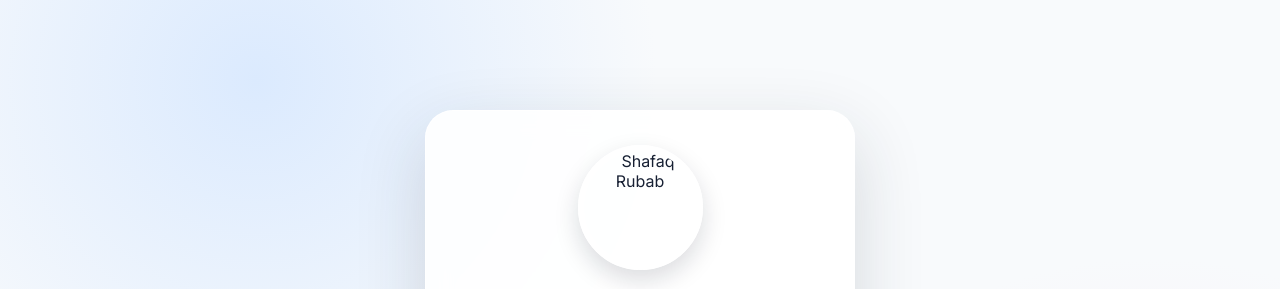
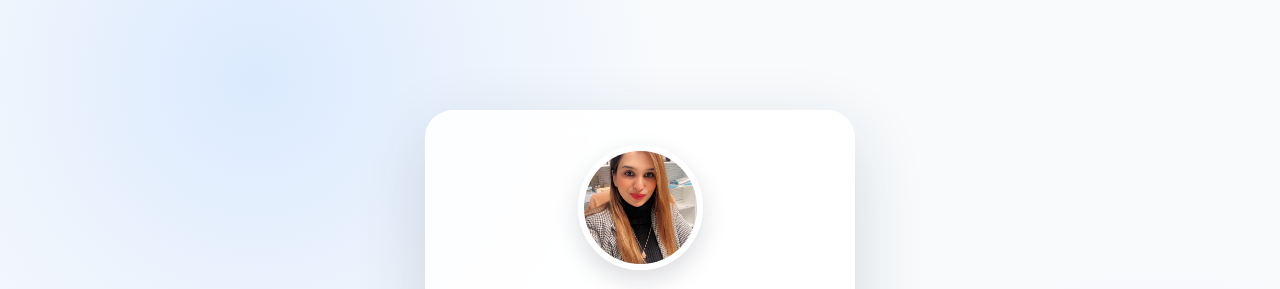
Before and after one commit to rubabshafaq123-sketch/SCRIMBAPROJECTTT, a plain HTML site: page index.html in a window 1280 px wide. Shown: the top 289 px of the page. Drawn offline with Linux system fonts and the light colour scheme.

Commit message:
Update profile image source in index.html

```diff
--- a/index.html
+++ b/index.html
@@ -8,7 +8,7 @@
 </head>
 <body>
     <main class="card">
-        <img class="avatar" src="images/profile.jpg" alt="Shafaq Rubab">
+        <img class="avatar" src="profile.jpg" alt="Shafaq Rubab">
 
         <div class="content">
             <h1>Shafaq Rubab</h1>
```
